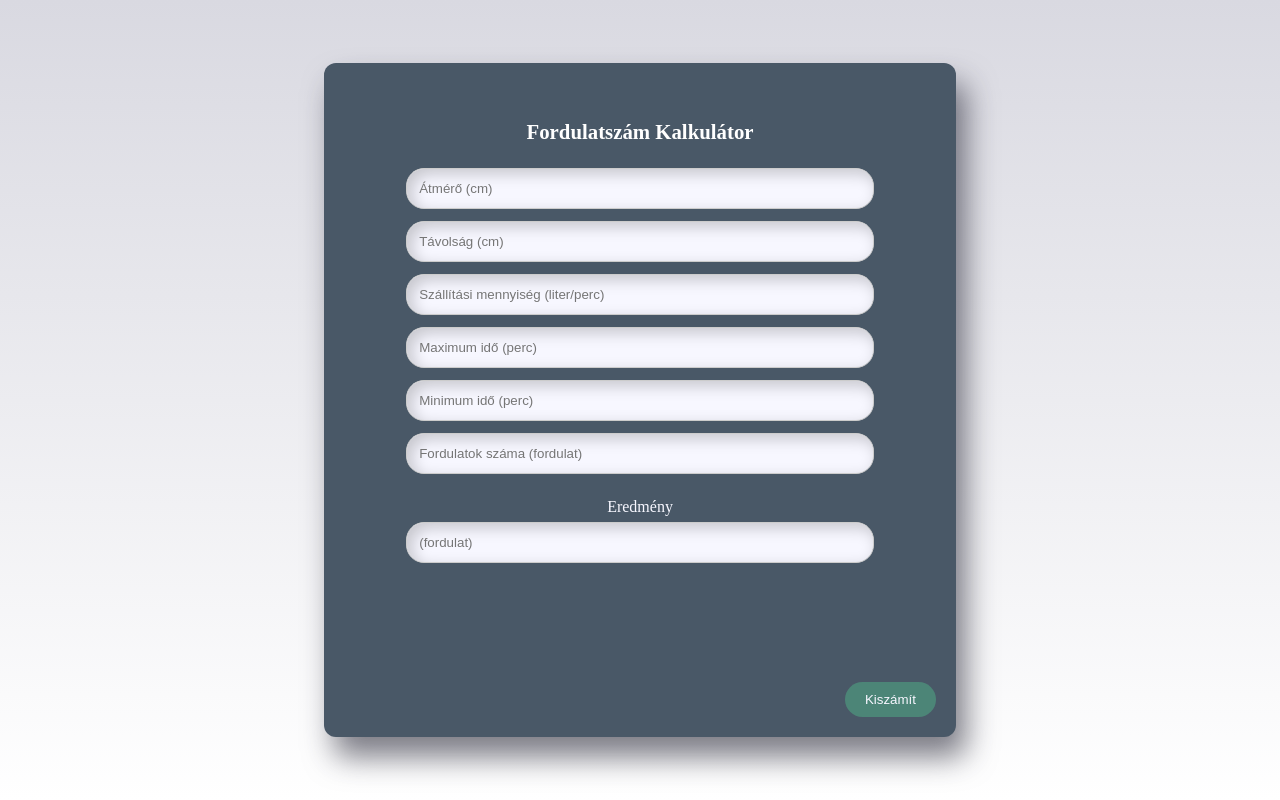
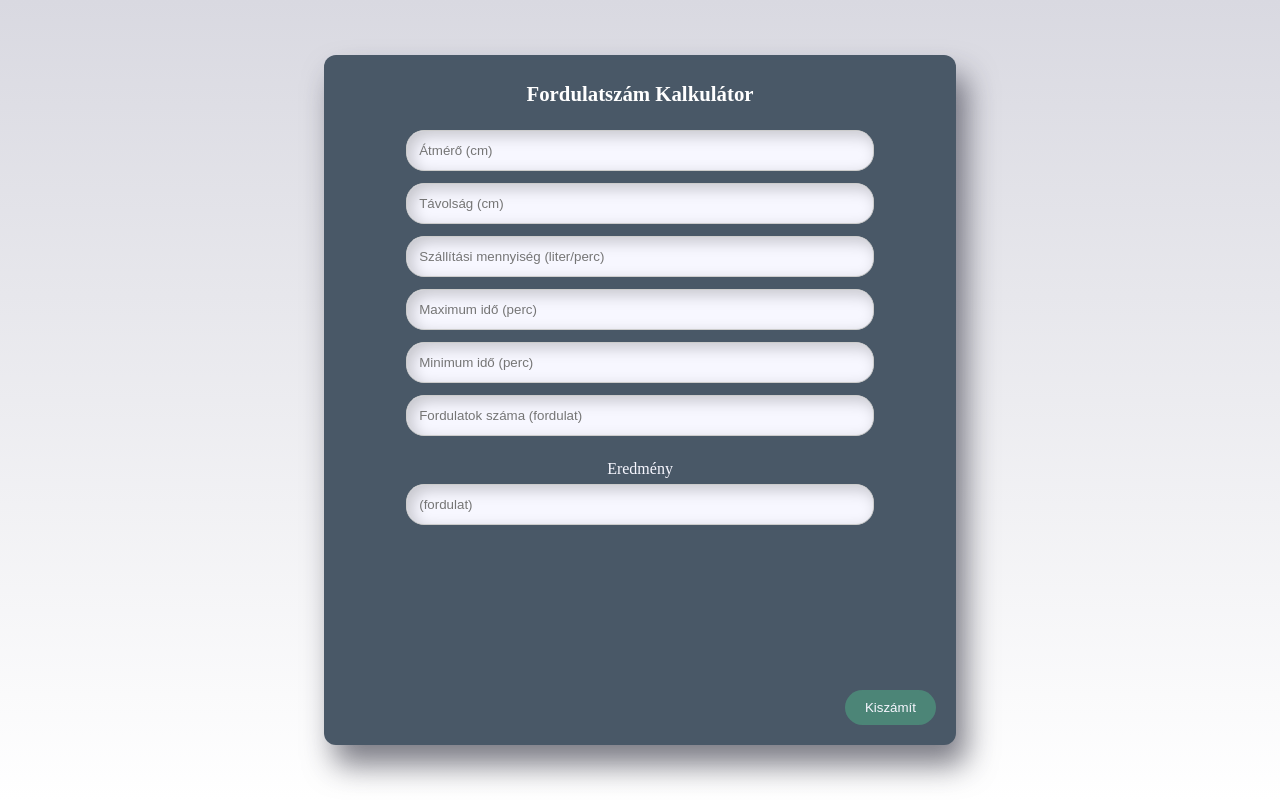
Before and after one commit to hrvthjana/calculator, a plain HTML site: page index.html in a window 1280 px wide. Drawn offline with Linux system fonts and the light colour scheme.

Commit message:
Update index.html

```diff
--- a/index.html
+++ b/index.html
@@ -25,12 +25,12 @@
             flex: 3;
             background: #495867;
             padding: 40px;
-            padding-bottom: 10px;
+            padding-top: 10px;
             border-radius: 12px;
             box-shadow:  10px 20px 30px rgba(38, 39, 53, 0.6);
             text-align: center;
             position: relative;
-            min-height: 78vh;
+            min-height: 80vh;
         }
         input {
             width: 80%;
```
